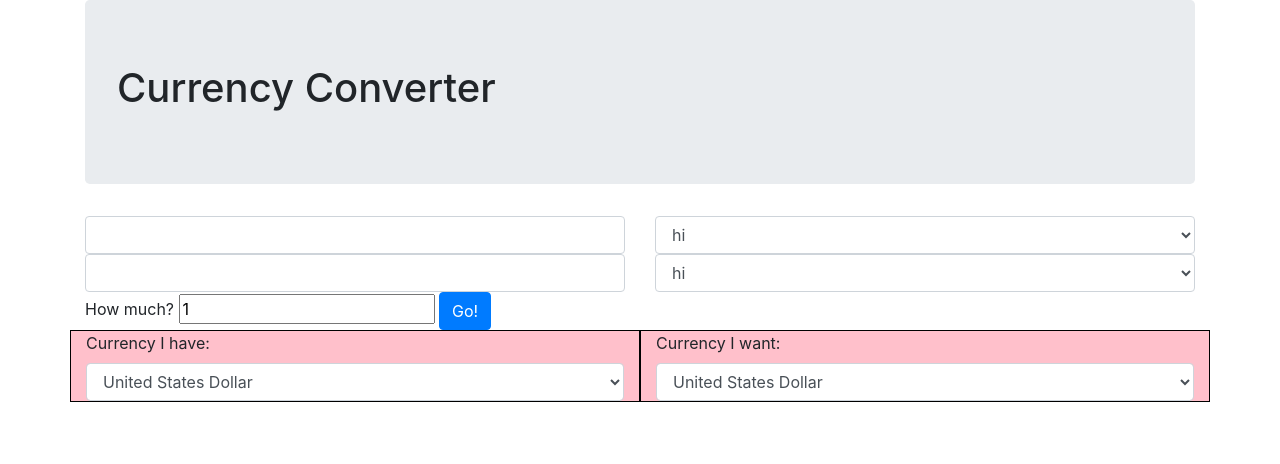
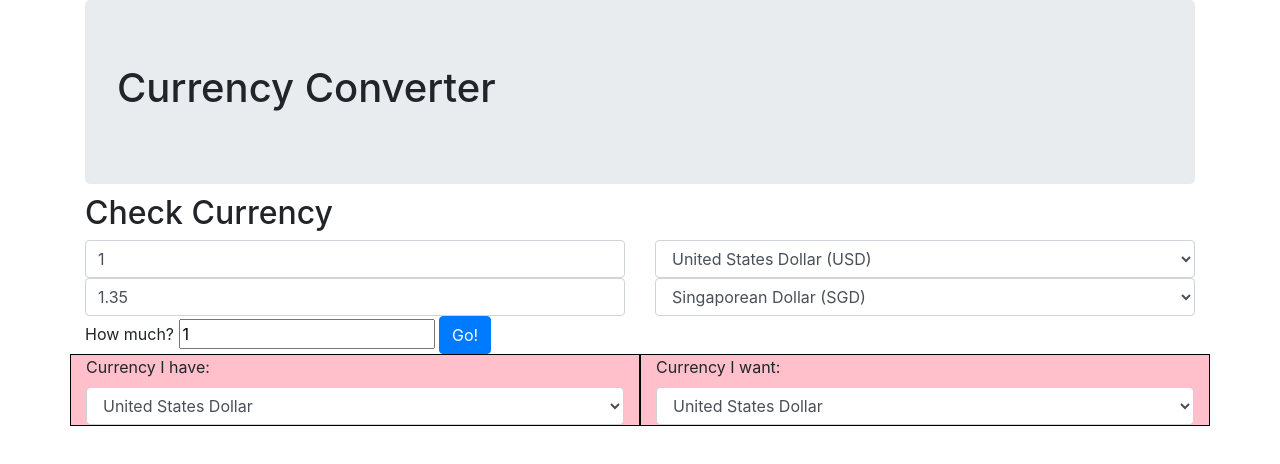
Before and after one commit to bordonj/epicodus-currencyExchanger, a website built with webpack: page src/index.html in a window 1280 px wide. Built offline with nearby package versions, Linux system fonts and the light colour scheme.

Commit message:
WIP-update UI

```diff
--- a/src/css/styles.css
+++ b/src/css/styles.css
@@ -2,3 +2,6 @@
   background-color: pink;
   border: 1px solid black;
 }
+.jumbotron {
+  margin-bottom: 10px;
+}
--- a/src/index.html
+++ b/src/index.html
@@ -8,24 +8,26 @@
       <h1>Currency Converter</h1>
     </div>
     <div class='content'>
+      <div class='conversion'>
+        <h2>Check Currency</h2>
+      </div>
       <div class='row'>
         <div class='col-sm-6'>
-          <input id='mine' type="text" class='form-control'>
+          <input value='1' id='mine' type="text" class='form-control'>
         </div>
         <div class='col-sm-6'>
           <select class='form-control'>
-            <option>hi</option>
+            <option selected>United States Dollar (USD)</option>
           </select>
         </div>
       </div>
       <div class='row'>
         <div class='col-sm-6'>
-          <input id='want' type="text" class='form-control'>
-
+          <input value='1.35' id='want' type="text" class='form-control'>
         </div>
         <div class='col-sm-6'>
           <select class='form-control'>
-            <option>hi</option>
+            <option selected>Singaporean Dollar (SGD)</option>
           </select>
         </div>
       </div>
```
